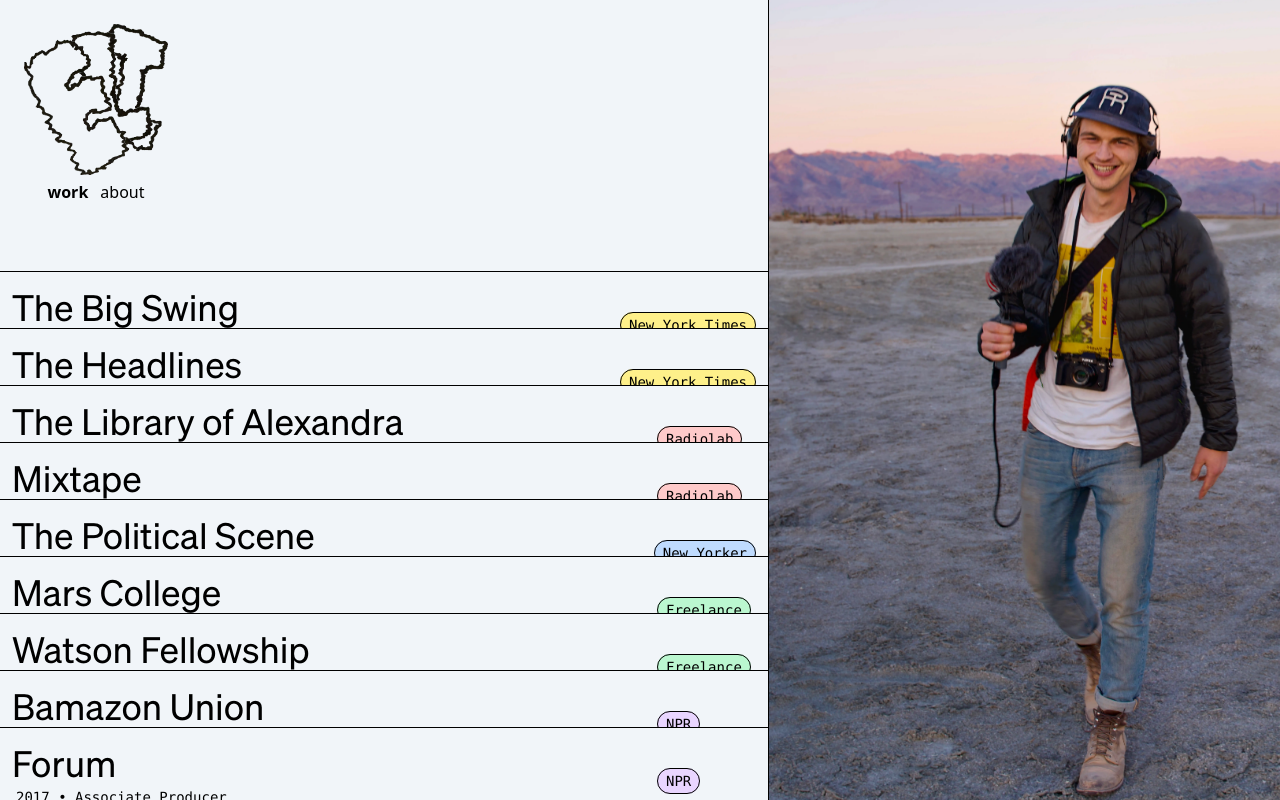
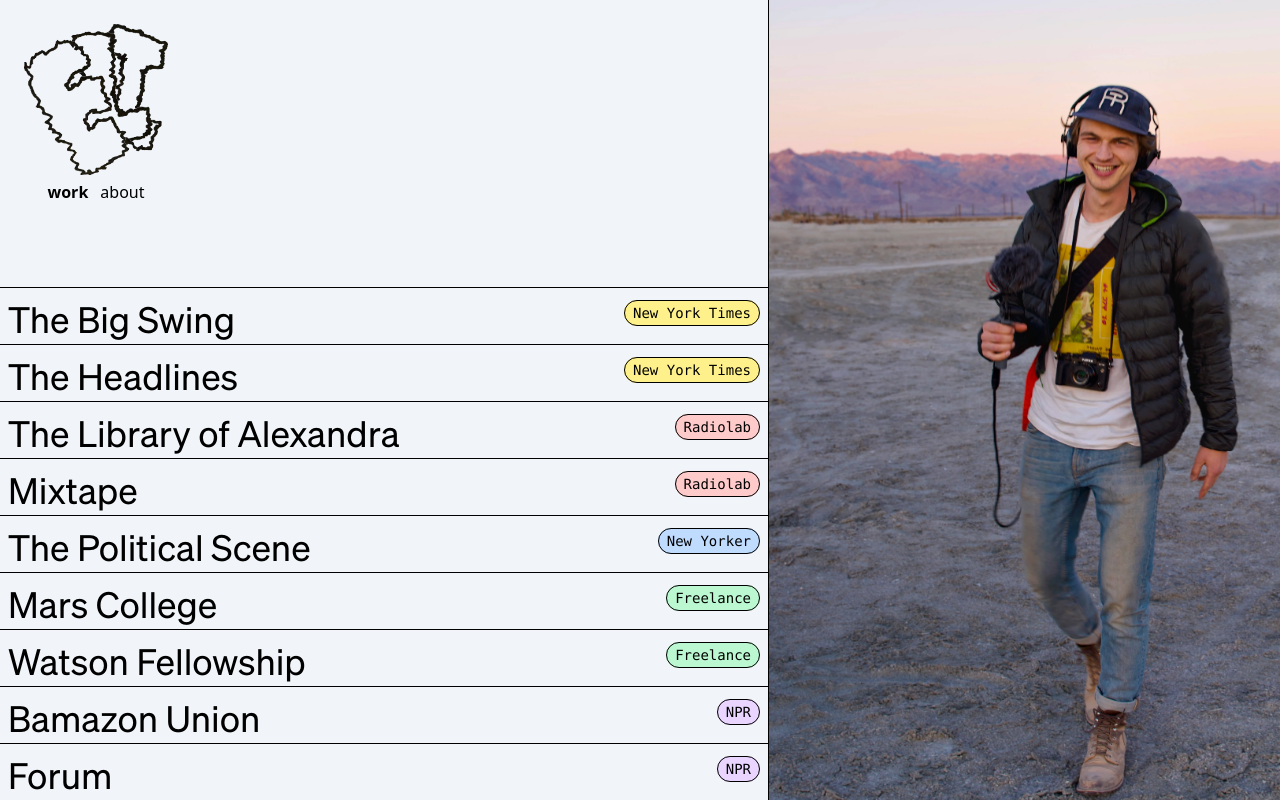
Before and after one commit to elibenton/portfolio, a SvelteKit app: page / in a window 1280 px wide. Built offline with nearby package versions, Linux system fonts and the light colour scheme.

Commit message:
a few formatting issues

```diff
--- a/src/app.css
+++ b/src/app.css
@@ -39,7 +39,7 @@
 	}
 
 	.home-card {
-		@apply relative -mx-4 -mb-14 flex cursor-pointer justify-between border-t border-black bg-slate-100 px-3 pb-6 pt-4;
+		@apply relative -mx-4 -mb-11 flex cursor-pointer justify-between border-t border-black bg-slate-100 px-2 pb-6 pt-3 transition-transform duration-500 ease-out hover:-translate-y-6 sm:hover:-translate-y-8;
 	}
 
 	.layered-image {
@@ -47,6 +47,6 @@
 	}
 
 	.org-button {
-		@apply h-full -translate-y-10 rounded-full border border-black px-2 py-1 font-mono text-sm;
+		@apply rounded-full border border-black px-2 py-1 font-mono text-sm;
 	}
 }
--- a/src/components/aboutComponent.svelte
+++ b/src/components/aboutComponent.svelte
@@ -2,20 +2,19 @@
 	// import { fade } from 'svelte/transition';
 </script>
 
-<div class="px-2 text-xl *:my-4 *:font-light sm:*:text-3xl lg:mb-12 lg:px-8">
+<div class="px-2 text-xl *:my-4 sm:*:text-3xl lg:mb-12 lg:px-8">
 	<p>I am a freelance audio producer and reporter.</p>
 	<p>
-		I’ve made just about every kind of podcast imaginable: daily news, narrative
-		series, longform investigations, talk shows. I’ve reported from Kazakhstan,
-		Myanmar, India, and all across the United States.
+		I have made just about every kind of podcast imaginable: daily news,
+		narrative series, longform investigations, and talk shows. My reporting has
+		taken me to Kazakhstan, Myanmar, India, and all across the United States.
 	</p>
 	<p>
-		Some of my longstanding interests include the American left,
+		Some of my longstanding interests include American political realignment,
 		techno-utopianism, and Southern history. I also take photographs, some of
-		which you can view <a class="underline" href="eli-photos.vercel.app">here</a
-		>.
+		which you can view <a class="underline" href="photos.eli.fm">here</a>.
 	</p>
 	<p>
-		Growing up in Birmingham, Alabama, I currently live in Berkeley, California.
+		I grew up in Birmingham, Alabama and currently live in Berkeley, California.
 	</p>
 </div>
--- a/src/components/workComponent.svelte
+++ b/src/components/workComponent.svelte
@@ -12,40 +12,32 @@
 	};
 </script>
 
-<div>
+<div class="translate-y-4">
 	<!-- svelte-ignore a11y-no-static-element-interactions -->
 	<!-- svelte-ignore a11y-click-events-have-key-events -->
 	<!-- svelte-ignore a11y-missing-attribute -->
 	{#each stories as { title, roles, year, org, description, slug }}
 		<a
 			href={slug}
-			class="home-card group hover:-translate-y-6 sm:hover:-translate-y-10"
+			class="home-card group"
 			on:mouseenter={() => (hoveredTab = title)}
 			on:mouseleave={() => (hoveredTab = 'home')}>
 			<div>
-				<h1 class="relative font-sohn text-2xl font-medium md:text-4xl">
+				<h1 class="font-sohn text-2xl font-medium md:text-4xl">
 					{title}
 				</h1>
-				<span class="relative p-1 font-mono text-sm">
+				<span class="p-1 font-mono text-sm">
 					{year} &bull; {roles instanceof Array ? roles.join(', ') : roles}
 				</span>
-				<div
-					class="max-h-0 w-2/3 overflow-hidden p-1 transition-all duration-200 ease-in-out md:duration-500">
-					<ul>
-						{#each description as bullet}
-							<li>{bullet}</li>
-						{/each}
-					</ul>
-				</div>
 			</div>
 			<div class="shrink-0">
-				<p class={`${hoveredTab === title ? 'opacity-100' : 'opacity-0'}`}>
-					Read More ↴
-				</p>
-				<span
-					class={`${hoveredTab === title ? 'opacity-0' : 'opacity-100'} ${colors[org]} org-button`}>
-					{org}
-				</span>
+				{#if hoveredTab === title}
+					<p>Click for more →</p>
+				{:else}
+					<span class={`${colors[org]} org-button`}>
+						{org}
+					</span>
+				{/if}
 			</div>
 		</a>
 	{/each}
```
